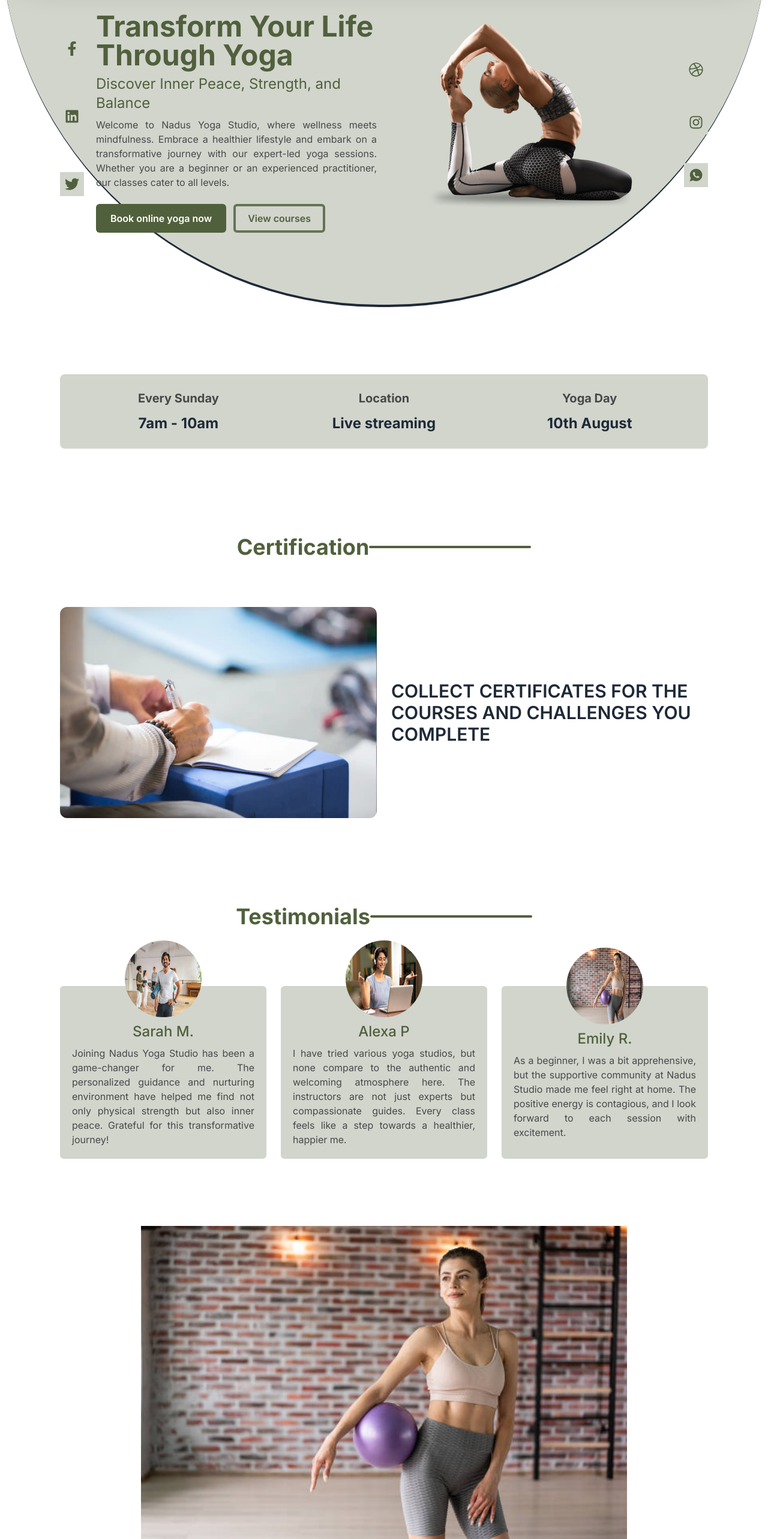
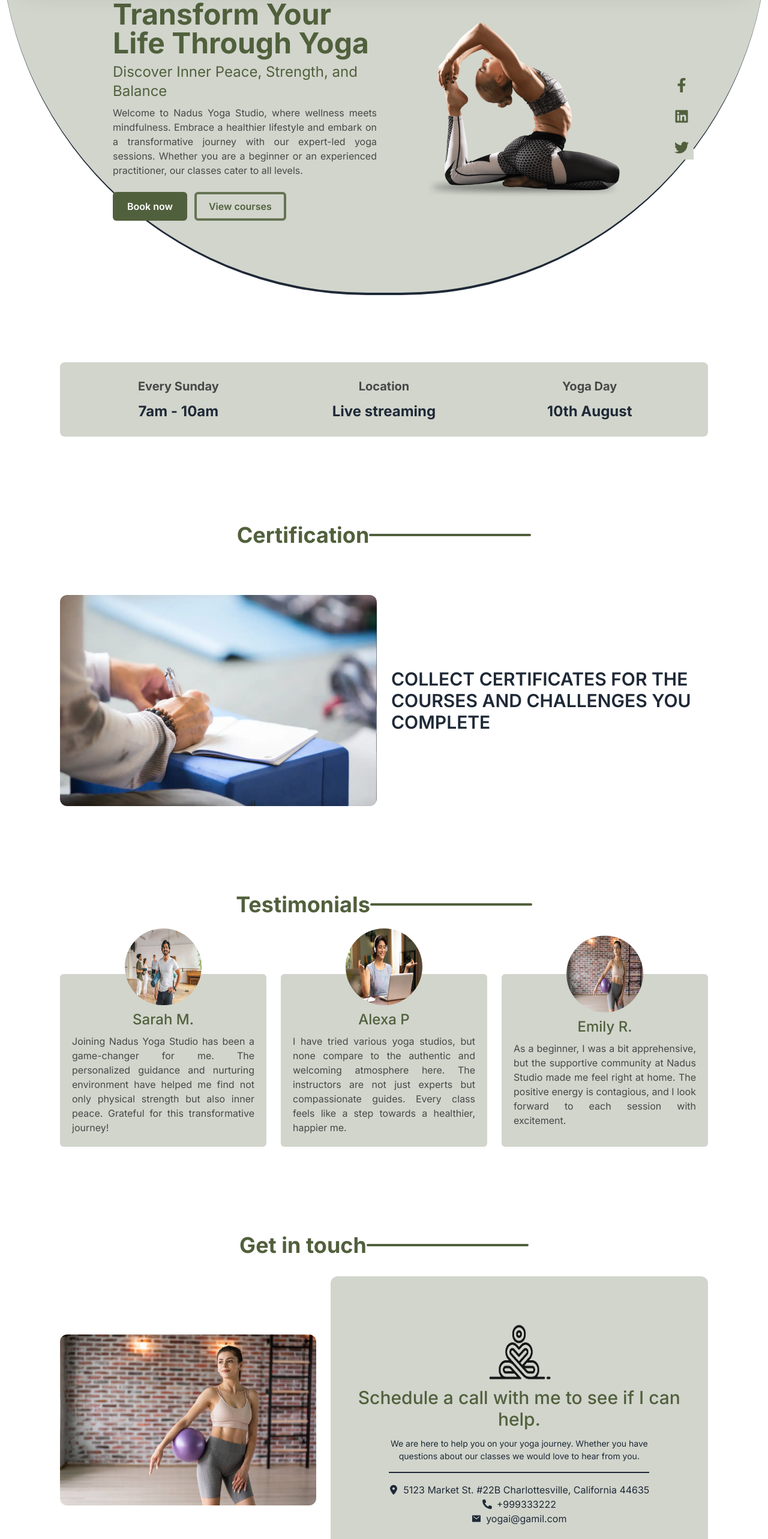
Before and after one commit to mahfuja5768/harmony-haven-yoga, a Next.js app: page / in a window 1280 px wide. Shown: the part 120-2686 px from the top of the page at 60% size. Built offline with nearby package versions, Linux system fonts and the light colour scheme.

Commit message:
add contact section

```diff
--- a/package.json
+++ b/package.json
@@ -19,7 +19,7 @@
   },
   "devDependencies": {
     "autoprefixer": "^10.0.1",
-    "daisyui": "^4.6.1",
+    "daisyui": "^4.6.2",
     "eslint": "^8",
     "eslint-config-next": "14.1.0",
     "postcss": "^8",
--- a/src/components/shared/Footer.js
+++ b/src/components/shared/Footer.js
@@ -28,33 +28,35 @@ const Footer = () => {
   ];
 
   return (
-    <div className=" relative bg-primary pt-28 rounded-t-full">
+    <div className="text-center relative bg-primary pt-28 rounded-t-full">
       <div className="max-w-[1240px] mx-auto text-white">
-        <div className="">
-          <div className=" flex flex-coli xl:flex-row gap-8 xl:justify-around justify-center items-center border-b-2 border-r-4 p-5 border-dashed">
-          <div className="">
-              <h2 className="text-3xl font-medium mb-5 flex items-center gap-3">
+        <div className=" ">
+          <div className=" flex flex-col xl:flex-row gap-8 xl:justify-around justify-center items-center border-b-2 border-r-4 p-5 border-dashed">
+            <div className="">
+              <h2 className="text-3xl font-medium mb-5 justify-center flex items-center gap-3">
                 <span>Yogi</span>
-                <Image src={logo} alt="logo"  className=" bg-white rounded-full h-12 w-12"/>
+                <Image
+                  src={logo}
+                  alt="logo"
+                  className=" bg-white rounded-full h-12 w-12"
+                />
               </h2>
               <h3>5123 Market St. #22B Charlottesville, California 44635</h3>
               <p>Phn - +999333222</p>
               <p>email - harmonyHavenYoga@gamil.com</p>
             </div>
-          <div className="flex flex-col">
+            <div className="flex flex-col">
               <h6 className="text-xl font-semibold">You Can Learn</h6>
               <a className="link link-hover">Yoga Practices and Techniques</a>
               <a className="link link-hover">Community Building</a>
               <a className="link link-hover">Personalized Guidance</a>
               <a className="link link-hover">Engagement and Inspiration</a>
             </div>
-
-
           </div>
 
-          <div className="flex gap-12 xl:justify-around justify-center items-center border-t-2 border-l-4 p-5 border-dashed">
+          <div className="flex gap-12 xl:justify-around justify-center items-center border-t-2 border-l-4 p-5 border-dashed text-start">
             <div>
-              <h6 className="text-xl font-semibold">Links</h6>
+              <h6 className="text-2xl font-bold">Links</h6>
               {navItems.map((item) => (
                 <Link
                   key={item}
@@ -67,7 +69,7 @@ const Footer = () => {
                 </Link>
               ))}
             </div>
-            <div className="mb-4 md:mb-0">
+            <div className="mb-4 md:mb-0 text-center">
               <h2 className="text-2xl font-bold">Nadus Yoga Studio</h2>
               <p className="text-sm">Transforming Lives, One Pose at a Time</p>
             </div>
--- a/src/components/shared/Navbar.js
+++ b/src/components/shared/Navbar.js
@@ -28,7 +28,7 @@ const Navbar = () => {
 
   return (
     <div className="max-w-[1240px] px-4 mx-auto rounded-full py-4 shadow-2xl fixed left-0 z-10 mb-12 right-0 navbar bg-primary text-white">
-      <div className="navbar-start">
+      <div className="navbar-start ">
         <div className="dropdown">
           <div tabIndex={0} role="button" className="btn btn-ghost lg:hidden">
             <svg
@@ -57,8 +57,12 @@ const Navbar = () => {
             ))}
           </ul>
         </div>
-        <a className="btn btn-ghost text-xl flex justify-center">
-          <Image src={logo} alt="logo"  className=" bg-white rounded-full h-12 w-12"/>
+        <a className="btn hidden md:flex btn-ghost text-xl  justify-center">
+          <Image
+            src={logo}
+            alt="logo"
+            className=" bg-white rounded-full h-12 w-12"
+          />
           <span>Yogi</span>
         </a>
       </div>
@@ -73,8 +77,16 @@ const Navbar = () => {
           ))}
         </ul>
       </div>
-      <div className="navbar-end hidden lg:flex">
-        <button className="border-4 bg-white rounded-full border-transparent px-5 py-1 text-primary hover:bg-secondary  font-semibold hover:text-white me-5 transition-all duration-300">
+      <div className="navbar-end ">
+        <a className="btn flex md:hidden btn-ghost text-xl  justify-center">
+          <Image
+            src={logo}
+            alt="logo"
+            className=" bg-white rounded-full h-12 w-12"
+          />
+          <span>Yogi</span>
+        </a>
+        <button className="border-4 hidden md:flex bg-white rounded-full border-transparent px-5 py-1 text-primary hover:bg-secondary  font-semibold hover:text-white me-5 transition-all duration-300">
           Book Now
         </button>
       </div>
--- a/src/components/ui/Banner.js
+++ b/src/components/ui/Banner.js
@@ -10,8 +10,34 @@ const Banner = () => {
   return (
     <div className=" bg-[#d1d5cc] py-2 rounded-b-full border-b-4 border-r-primary ">
       <Container>
-        <div className="grid grid-cols-1 xl:grid-cols-2 justify-center md:justify-between gap-6 items-center">
-          <div className="flex gap-5 space-y-5">
+        <div className="grid grid-cols-1  px-6  xl:grid-cols-2 justify-center md:justify-between gap-6 items-center">
+            <div className=" pl-16">
+              <h1 className=" text-5xl w-full text-[#51603c] font-bold">
+                Transform Your Life Through Yoga
+              </h1>
+              <h3 className="text-2xl text-primary my-2">
+                Discover Inner Peace, Strength, and Balance
+              </h3>
+              <p className="text-gray text-justify">
+                Welcome to Nadus Yoga Studio, where wellness meets mindfulness.
+                Embrace a healthier lifestyle and embark on a transformative
+                journey with our expert-led yoga sessions. Whether you are a
+                beginner or an experienced practitioner, our classes cater to
+                all levels.
+              </p>
+              <div className="flex items-center gap-3 mt-6">
+                <CustomButton isFill text={"Book now"} />
+                <CustomButton text={"View courses"} />
+              </div>
+            </div>
+          <div className="flex justify-center   items-center gap-6 space-y-5">
+            <div className="flex  flow-row gap-5">
+              <Image
+                src={bannerImg}
+                className=" w-3/4 lg:w-3/4 md:w-1/2 mx-auto"
+                alt="bannerImg"
+              />
+            </div>
             <div className=" hidden xl:flex  flex-col justify-evenly text-primary gap-3 text-2xl">
               <a
                 href="https://www.facebook.com/"
@@ -35,58 +61,6 @@ const Banner = () => {
                 <FaTwitter className="text-primary"></FaTwitter>
               </a>
             </div>
-            <div>
-              <h1 className=" text-5xl w-full text-[#51603c] font-bold">
-                Transform Your Life Through Yoga
-              </h1>
-              <h3 className="text-2xl text-primary my-2">
-                Discover Inner Peace, Strength, and Balance
-              </h3>
-              <p className="text-gray text-justify">
-                Welcome to Nadus Yoga Studio, where wellness meets mindfulness.
-                Embrace a healthier lifestyle and embark on a transformative
-                journey with our expert-led yoga sessions. Whether you are a
-                beginner or an experienced practitioner, our classes cater to
-                all levels.
-              </p>
-              <div className="flex items-center gap-3 mt-6">
-                <CustomButton isFill text={"Book online yoga now"} />
-                <CustomButton text={"View courses"} />
-              </div>
-            </div>
-          </div>
-          <div className="flex gap-6 space-y-5">
-
-            <div className="flex flow-row gap-5">
-              <Image
-                src={bannerImg}
-                className=" w-3/4 lg:w-3/4 md:w-1/2 mx-auto"
-                alt="bannerImg"
-              />
-            </div>
-            <div className=" hidden xl:flex  flex-col justify-evenly text-primary gap-3 text-2xl">
-              <a
-                href="https://www.facebook.com/"
-                className="hover:-translate-y-2 duration-300 bg-secondary text-black p-2 hover:bg-transparent hover:text-secondary"
-                target="blank"
-              >
-                <FaDribbble className="text-primary"></FaDribbble>
-              </a>
-              <a
-                href="https://www.dribbble.com/"
-                className="hover:-translate-y-2 duration-300 bg-secondary text-black p-2 hover:bg-transparent hover:text-secondary"
-                target="blank"
-              >
-                <FaInstagram className="text-primary"></FaInstagram>
-              </a>
-              <a
-                href="https://www.twitter.com/"
-                className="hover:-translate-y-2 duration-300 bg-secondary text-black p-2 hover:bg-transparent hover:text-secondary"
-                target="blank"
-              >
-                <IoLogoWhatsapp className="text-primary"></IoLogoWhatsapp>
-              </a>
-            </div>
           </div>
         </div>
       </Container>
--- a/src/components/ui/Contact.js
+++ b/src/components/ui/Contact.js
@@ -2,31 +2,52 @@ import Image from "next/image";
 import Container from "../shared/Container";
 import ContactImg from "../../assets/images/c5.jpg";
 import LogoImg from "../../assets/images/logo.png";
+import { FaLocationDot } from "react-icons/fa6";
+import { FaPhoneAlt } from "react-icons/fa";
+
+import { IoMailSharp } from "react-icons/io5";
+import SectionTitle from "../shared/SectionTitle";
 
 export default function Contact() {
   return (
     <Container>
-      <div className="flex ">
-        <Image
-          src={ContactImg}
-          className=" w-3/4 lg:w-3/4 md:w-1/2 mx-auto"
-          alt="ContactImg"
-        />
-      </div>
-      <div>
-        <Image
-          src={LogoImg}
-          className=" w-3/4 lg:w-3/4 md:w-1/2 mx-auto"
-          alt="LogoImg"
-        />
-        <h2>Schedule a call with me to see if I can help.</h2>
-        <p>
-          We are here to help you on your yoga journey. Whether you have
-          questions about our classes, need assistance with booking, or just
-          want to say hello, we would love to hear from you.
-        </p>
-        <hr />
-
+      <SectionTitle heading={"Get in touch"} />
+      <div className="flex justify-between items-center flex-col lg:flex-row gap-6">
+        <div>
+          <Image src={ContactImg} className=" rounded-xl " alt="ContactImg" />
+        </div>
+        <div className=" p-6 pb-8 bg-secondary flex justify-center rounded-xl items-center text-center flex-col">
+          <Image src={LogoImg} className="w-52 h-52 " alt="LogoImg" />
+          <h2 className=" text-3xl my-3 font-medium text-primary -mt-12">
+            Schedule a call with me to see if I can help.
+          </h2>
+          <p className="w-3/4 text-[14px]">
+            We are here to help you on your yoga journey. Whether you have
+            questions about our classes we would love to hear from you.
+          </p>
+          <div className=" border-t-2 text-start my-4 pb-4">
+            <h3 className="mt-4 flex justify-center items-center gap-2">
+              <span>
+                <FaLocationDot />
+              </span>
+              <span>
+                5123 Market St. #22B Charlottesville, California 44635
+              </span>
+            </h3>
+            <p className="flex justify-center items-center gap-2">
+              <span>
+                <FaPhoneAlt />
+              </span>
+              <span>+999333222</span>
+            </p>
+            <p className="flex justify-center items-center gap-2">
+              <span>
+                <IoMailSharp />
+              </span>
+              <span>yogai@gamil.com </span>
+            </p>
+          </div>
+        </div>
       </div>
     </Container>
   );
```
Also changed, not shown: 1 other file (tests, documents, lock files or other folders).
